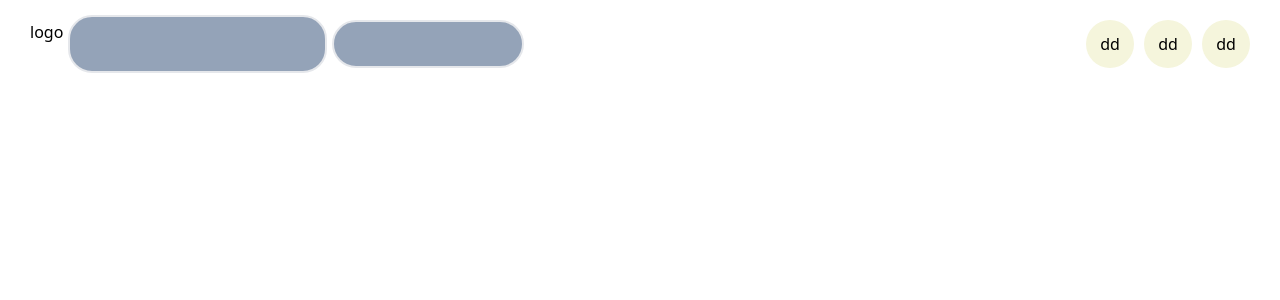
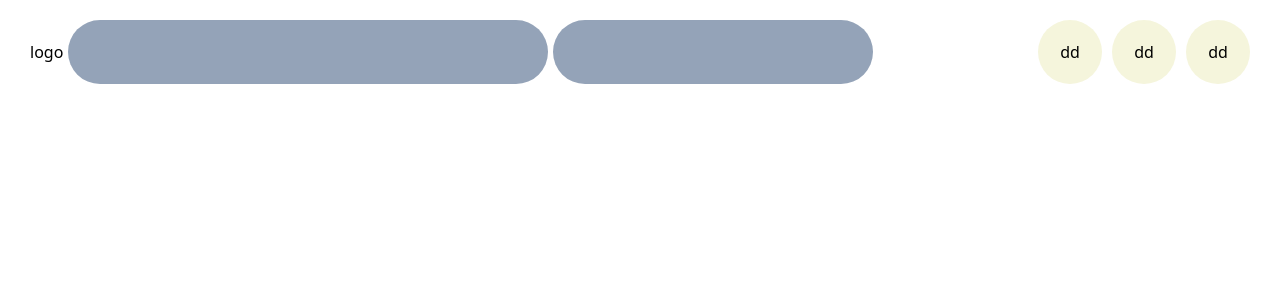
Before and after one commit to Jobsidney/Light-Order, a Next.js app: page / in a window 1280 px wide. Shown: the top 300 px of the page. Built offline with nearby package versions, Linux system fonts and the light colour scheme.

Commit message:
Search style

```diff
--- a/components/search.js
+++ b/components/search.js
@@ -3,8 +3,8 @@ function Search() {
     <div className="search all">
         <div className="search">
             <div>logo</div>
-            <input className='border-y-2 border-x-2 rounded-3xl outline-transparent bg-slate-400 px-3' type="text" />
-            <div className=" border-y-2 border-x-2 rounded-3xl outline-transparent bg-slate-400 px-3 w-48"></div>
+            <input className='bg-slate-400' type="text" />
+            <div className="currency outline-transparent bg-slate-400 px-3"></div>
         </div>
         <div className="user search">
             <div>dd</div>
--- a/styles/globals.css
+++ b/styles/globals.css
@@ -9,14 +9,23 @@
   display: flex;
   flex-direction: row;
   justify-content: space-between;
+  align-items: center;
+}
+.search>input, .search>.currency{
+  width: 30rem;
+  height:4em;
+  border-radius: 40px;
+}
+.search>.currency{
+  width:20rem
 }
 .user{
 
 }
 .user>div{
-  border-radius: 50%;
-  width: 3rem;
-  height: 3rem;
+  border-radius: 50px;
+  width: 4rem;
+  height: 4rem;
   background-color: beige;
   display: flex;
   flex-direction: column;
```
